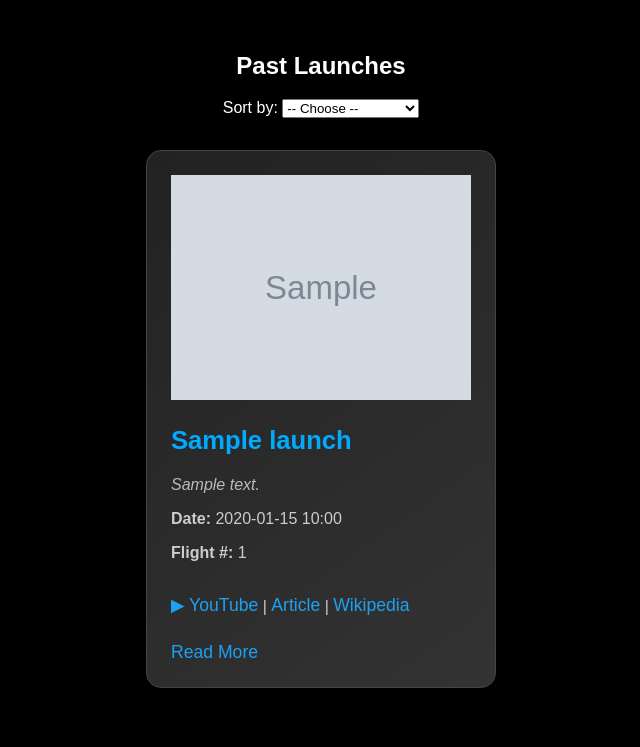
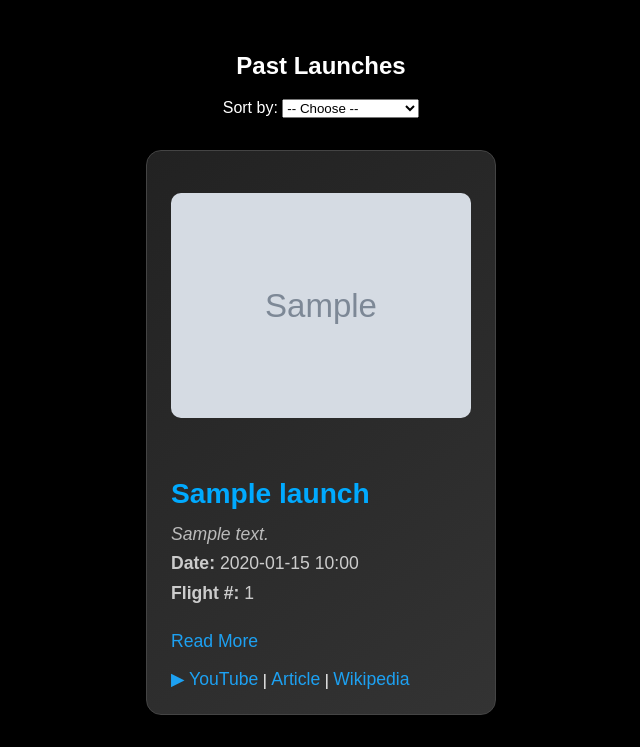
Before and after one commit to youngroma/SpaceLaunchTracker, a Django app: template launch_tracker/templates/launch_tracker/index.html in a window 1280 px wide. Shown: the part 170-917 px from the top of the page, without its empty margins (319-959 px from the left). Before the commit the page ends 858 px from the top, so only its background shows below. Run offline with Django 5.2, Linux system fonts and the light colour scheme; the template is opened without the code that fills it: most values are stand-ins (such as "Sample title", 1, 10 or a date in 2020); grey boxes marked "Sample" are stand-in pictures.

Commit message:
Create template for main page

```diff
--- a/launch_tracker/templates/launch_tracker/index.html
+++ b/launch_tracker/templates/launch_tracker/index.html
@@ -1,5 +1,4 @@
 {% extends 'launch_tracker/base.html' %}
-
 {% load static %}
 
 {% block extra_css %}
@@ -9,6 +8,7 @@
 {% block content %}
 <section id="launches">
     <h2>Past Launches</h2>
+
     <form method="get" class="sort-form">
         <label for="sort">Sort by:</label>
         <select name="sort_by" id="sort" onchange="this.form.submit()">
@@ -19,26 +19,30 @@
             <option value="date-desc" {% if sort_option == 'date-desc' %}selected{% endif %}>Date (Newest First)</option>
         </select>
     </form>
+
     <div class="launch-grid">
         {% for launch in launches %}
             <div class="launch-card">
-            <img src="{{ launch.image }}" alt="Patch">
+                <a href="{% url 'page' launch.id %}" class="launch-link">
+                    <img src="{{ launch.image }}" alt="{{ launch.name }} patch" class="launch-image">
                     <h3>{{ launch.name }}</h3>
                     <p class="launch-description">
                         {% if launch.details %}
-                    {{ launch.details|slice:":150" }}{% if launch.details|length > 100 %}...{% endif %}
+                            {{ launch.details|slice:":150" }}{% if launch.details|length > 150 %}...{% endif %}
                         {% else %}
                             No description available
                         {% endif %}
                     </p>
                     <p><strong>Date:</strong> {{ launch.date|date:"Y-m-d H:i" }}</p>
                     <p><strong>Flight #:</strong> {{ launch.flight_number }}</p>
-            <p>
-                <a href="{{ launch.youtube }}" target="_blank">▶ YouTube</a> |
-                <a href="{{ launch.article }}" target="_blank">Article</a> |
-                <a href="{{ launch.wikipedia }}" target="_blank">Wikipedia</a>
-            </p>
-            <a href="{% url 'page' launch.id %}">Read More</a>
+                        <a href="{% url 'page' launch.id %}" class="btn-details">Read More</a>
+                </a>
+
+                <div class="links">
+                    {% if launch.youtube %}<a href="{{ launch.youtube }}" target="_blank">▶ YouTube</a>{% endif %}
+                    {% if launch.article %} | <a href="{{ launch.article }}" target="_blank">Article</a>{% endif %}
+                    {% if launch.wikipedia %} | <a href="{{ launch.wikipedia }}" target="_blank">Wikipedia</a>{% endif %}
+                </div>
             </div>
         {% endfor %}
     </div>
```
Lines whose indentation alone changed are shown as unchanged.
